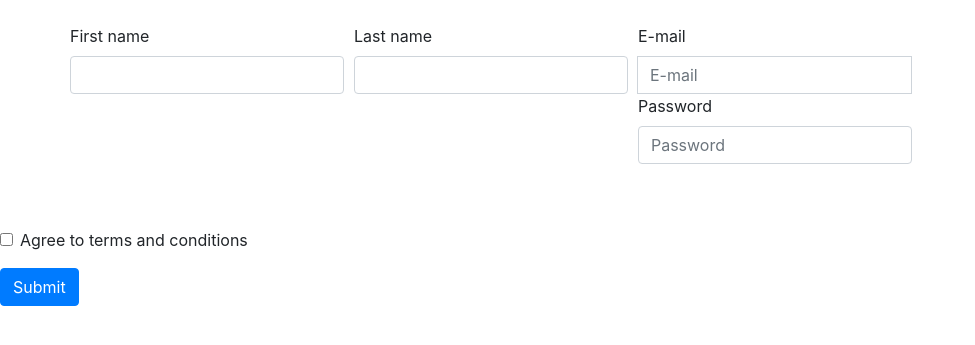
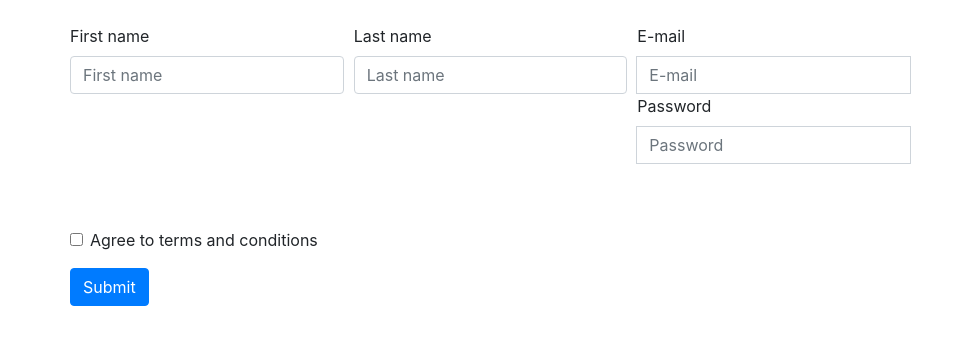
Before and after one commit to spookyeugene/Labs, a Flask app: page /registration in a window 1280 px wide. Shown: the part 56-401 px from the top of the page, without its empty margins (0-975 px from the left). Run offline with Flask 2, Linux system fonts and the light colour scheme; some libraries are stand-ins or nearby versions.

Commit message:
Add files via upload

```diff
--- a/templates/base.html
+++ b/templates/base.html
@@ -14,7 +14,7 @@
 <body>
 
  <nav class="navbar navbar-expand-lg navbar-light bg-light">
-    <a class="navbar-brand" href=" {{ url_for('index') }} ">Flask</a>
+    <a class="navbar-brand" href="http://127.0.0.1:5000">Flask</a>
     <button class="navbar-toggler" type="button" data-toggle="collapse" data-target="#navbarSupportedContent" aria-controls="navbarSupportedContent" aria-expanded="false" aria-label="Toggle navigation">
     <span class="navbar-toggler-icon"></span>
     </button>
--- a/templates/registration.html
+++ b/templates/registration.html
@@ -16,7 +16,7 @@
   <div class="form-row">
     <div class="col-md-4 mb-3">
       <label for="validationCustom01">First name</label>
-      <input type="text" class="form-control" id="validationCustom01" placeholder="First name" value=" " required>
+      <input type="text" class="form-control" id="validationCustom01" placeholder="First name" aria-describedby="inputGroupPrepend" required>
       <div class="valid-feedback">
         Looks good!
       </div>
@@ -25,7 +25,7 @@
   </br>
     <div class="col-md-4 mb-3">
       <label for="validationCustom02">Last name</label>
-      <input type="text" class="form-control" id="validationCustom02" placeholder="Last name" value=" " required>
+      <input type="text" class="form-control" id="validationCustom02" placeholder="Last name" aria-describedby="inputGroupPrepend" required>
       <div class="valid-feedback">
         Looks good!
       </div>
@@ -42,9 +42,14 @@
         <div class="invalid-feedback">
           Please enter an e-mail.
         </div>
-      </div class="form-group">
-        <label for="exampleInputPassword1">Password</label>
-        <input type="password" class="form-control" id="exampleInputPassword1" placeholder="Password">
+      </div class="col-md-4 mb-3">
+        <label for="validationCustomPassword">Password</label>
+      <div class="input-group">
+        <div class="input-group-prepend">
+          <span class="input-group" id=""></span>
+        </div>
+        <input type="text" class="form-control" id="exampleInputPassword1" placeholder="Password" aria-describedby="inputGroupPrepend" required>
+        <div class="invalid-feedback">
     </div>
       </div>
   <br/>
```
Also changed, not shown: templates/AdminPage.html (+10 -39 lines), templates/main_page.html (+2 -5 lines).
